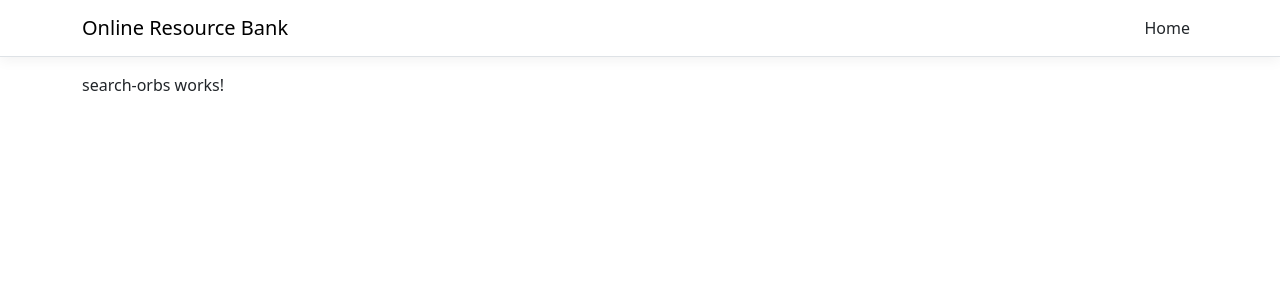
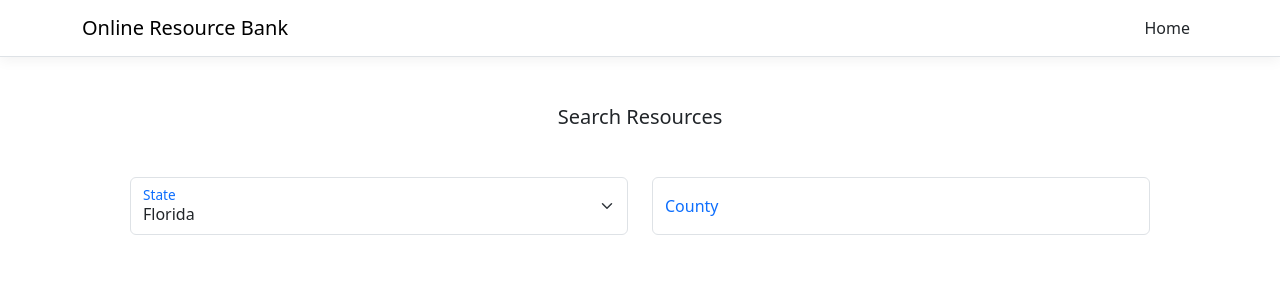
Before and after one commit to ljhannah74/ORB, an Angular app: page / in a window 1280 px wide. Shown: the top 300 px of the page. Built offline with nearby package versions, Linux system fonts and the light colour scheme.

Commit message:
Added State Selector

```diff
--- a/src/app/search-orbs/search-orbs.component.html
+++ b/src/app/search-orbs/search-orbs.component.html
@@ -1 +1,26 @@
-<p>search-orbs works!</p>
+<h5 class="text-md-center m-5">Search Resources</h5>
+
+<div class="m-5 d-grid gap-3">
+
+    <div class="row">
+
+        <div class="col">
+            <div class="form-floating">
+                <select placeholder="State" class="form-select">
+                    <option *ngFor="let state of stateList">
+                        {{state}}
+                    </option>
+                </select>
+                <label class="text-primary form-label">State</label>
+            </div>
+        </div>
+
+        <div class="col">
+            <div class="form-floating">
+                <input placeholder="County" class="form-control"/>
+                <label class="text-primary form-label">County</label>
+            </div>
+        </div>
+
+    </div>
+</div>
--- a/src/app/search-orbs/search-orbs.component.ts
+++ b/src/app/search-orbs/search-orbs.component.ts
@@ -1,10 +1,59 @@
-import { Component } from '@angular/core';
+import { Component, OnInit } from '@angular/core';
 
 @Component({
   selector: 'app-search-orbs',
   templateUrl: './search-orbs.component.html',
   styleUrl: './search-orbs.component.scss'
 })
-export class SearchOrbsComponent {
+export class SearchOrbsComponent implements OnInit {
+
+  searchResult: Orb[] = [
+    {
+      location: { state: "Florida", county: "Broward"},
+      assessorUrl: "http://www.bcpa.net/search.asp",
+      taxUrl: "https://www.broward.county-taxes.com/public",
+      landUrl: "http://www.broward.org/RecordsTaxesTreasury/Records/Pages/PublicRecordsSearch.aspx"
+    },
+    {
+      location: { state: "Maryland", county: "Baltimore"},
+      assessorUrl: "http://sdat.resiusa.org/RealProperty/Pages/",
+      taxUrl: "http://www.baltimorecountymd.gov/Agencies/budfin/taxsearch/index.html",
+      landUrl: "http://v3.mdlandrec.net/main/index.cfm?CFID=37749572&CFTOKEN=96667807&jsessionid=ac30c02aebd66aef4aeb124c920121f1444eTR",
+    },
+    {
+      location: { state: "Pennsylvania", county: "Allegheny" },
+      assessorUrl: "http://www2.county.allegheny.pa.us/RealEstate/",
+      taxUrl: "Use Locality",
+      landUrl: "https://pa_allegheny.uslandrecords.com/palr/"
+    },
+    {
+      location: { state: "Pennsylvania", county: "Washington" },
+      assessorUrl: "http://washcounty.info/wcmtp/tri.asp",
+      taxUrl: "Use Locality",
+      landUrl: "http://www.landex.com/webstore/"
+    }
+  ];
+
+  stateList: string[] = [];
+
+  ngOnInit(): void {
+    this.getStates();
+  }
+
+  getStates() {
+    this.stateList = [... new Set(this.searchResult.map(item => item.location.state))];
+  }
 
 }
+
+export interface Orb {
+  location: StateCounty;
+  assessorUrl: string;
+  taxUrl: string;
+  landUrl: string;
+}
+
+export interface StateCounty {
+  state: string;
+  county: string;
+}
```
